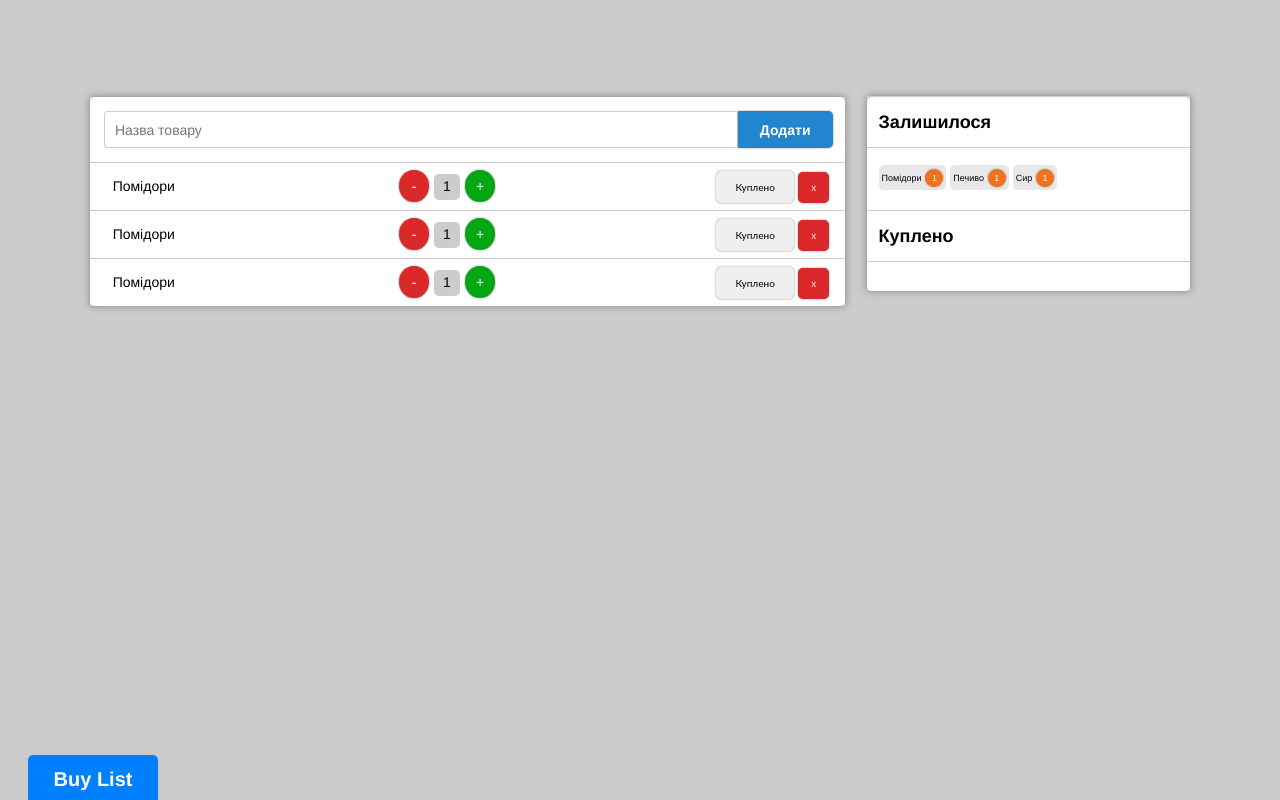
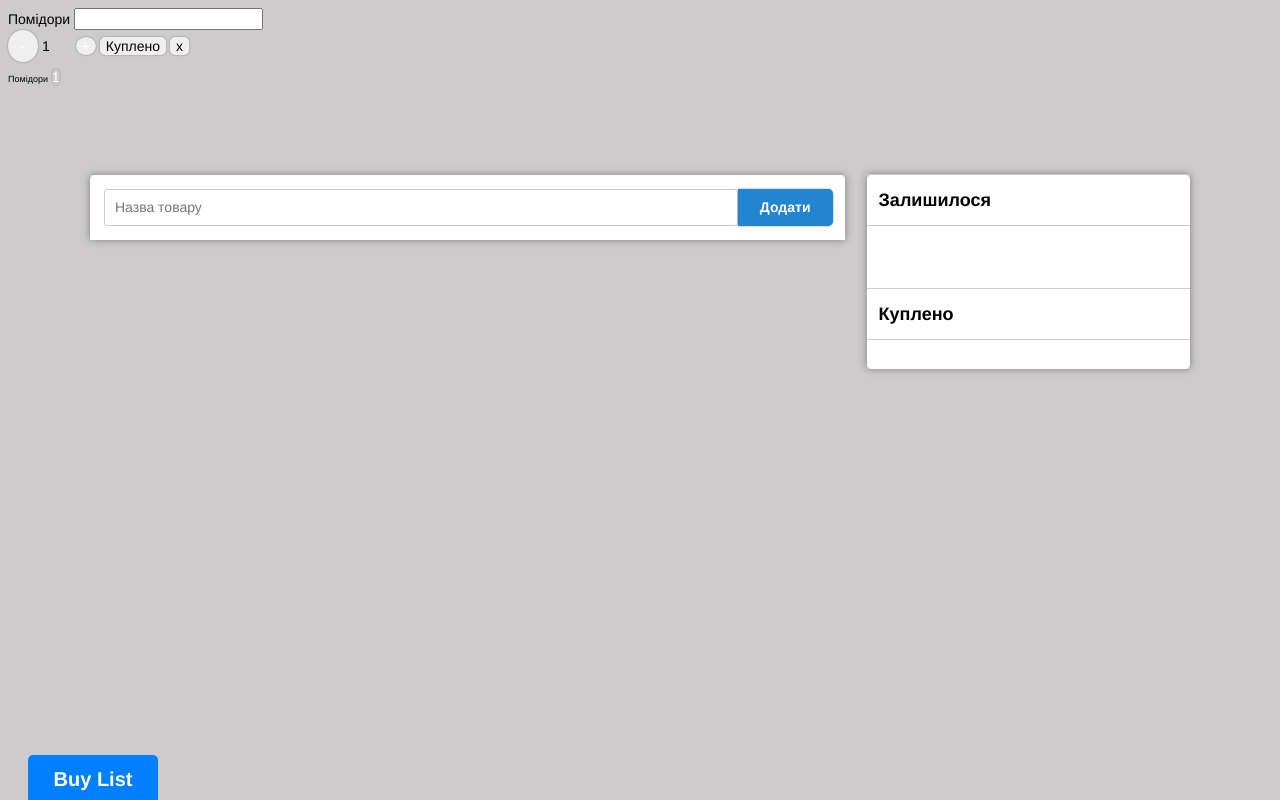
Before and after one commit to slavikgav/NIT, a plain HTML site: page index.html in a window 1280 px wide. Drawn offline with nearby package versions, Linux system fonts and the light colour scheme.

Commit message:
Update index.html

```diff
--- a/index.html
+++ b/index.html
@@ -6,6 +6,28 @@
     <link rel="stylesheet" type="text/css" href="main.css" />
 </head>
 <body>
+<div class="hidden">
+    <div class="bl-list">
+        <div class="bl-product">
+            <span class="bl-product-name" >Помідори</span>
+            <input type="text" class="new-name">
+        </div>
+        <div class="bl-count">
+            <button class="bl-minus disabled circle" data-tooltip="Зменшити кількість">-</button>
+            <div class="bl-label radius">1</div>
+            <button class="bl-plus circle" data-tooltip="Збільшити кількість">+</button>
+        </div>
+        <div class="bl-buttons">
+            <button class="button-buy radius" data-tooltip="Купити" >Куплено</button>
+            <button class="button-remove radius" data-tooltip="Видалити">х</button>
+        </div>
+    </div>
+
+    <div class="item radius">
+        <span class="not-bought-item" >Помідори</span>
+        <span class="not-bought-item-number circle">1</span>
+    </div>
+</div>
 <div class="bl-background">
     <div class="bl-left-column">
         <div class="head-form white-bg">
@@ -14,64 +36,10 @@
                 <button class="add-button bold" data-tooltip="Додати товар">Додати</button>
             </div>
         </div>
-           <div class="bl-list">
-              <div class="bl-product">
-                  <span class="bl-product-name">Помідори</span>
-              </div>
-              <div class="bl-count">
-                  <button class="bl-minus circle" data-tooltip="Зменшити кількість">-</button>
-                  <div class="bl-label radius">1</div>
-                  <button class="bl-plus circle" data-tooltip="Збільшити кількість">+</button>
-              </div>
-              <div class="bl-buttons">
-                  <button class="button-buy radius" data-tooltip="Купити" >Куплено</button>
-                  <button class="button-buy-number radius" data-tooltip="Видалити">х</button>
-              </div>
-           </div>
-           <div class="bl-list">
-              <div class="bl-product">
-                  <span class="bl-product-name">Помідори</span>
-              </div>
-              <div class="bl-count">
-                  <button class="bl-minus circle" data-tooltip="Зменшити кількість">-</button>
-                  <div class="bl-label radius">1</div>
-                  <button class="bl-plus circle" data-tooltip="Збільшити кількість">+</button>
-              </div>
-              <div class="bl-buttons">
-                  <button class="button-buy radius" data-tooltip="Купити" >Куплено</button>
-                  <button class="button-buy-number radius" data-tooltip="Видалити">х</button>
-              </div>
-           </div>
-          <div class="bl-list">
-              <div class="bl-product">
-                  <span class="bl-product-name">Помідори</span>
-              </div>
-              <div class="bl-count">
-                  <button class="bl-minus circle" data-tooltip="Зменшити кількість">-</button>
-                  <div class="bl-label radius">1</div>
-                  <button class="bl-plus circle" data-tooltip="Збільшити кількість">+</button>
-              </div>
-              <div class="bl-buttons">
-                  <button class="button-buy radius" data-tooltip="Купити" >Куплено</button>
-                  <button class="button-buy-number radius" data-tooltip="Видалити">х</button>
-              </div>
-           </div>
     </div>
     <div class="bl-right-column">
         <div class="bl-title-1 white-bg bold">Залишилося</div>
         <div class="not-bought-items white-bg">
-               <div class="item radius">
-                    <span class="not-bought-item">Помідори</span>
-                    <span class="not-bought-item-number circle">1</span>
-               </div>
-               <div class="item radius">
-                    <span class="not-bought-item">Печиво</span>
-                    <span class="not-bought-item-number circle">1</span>
-               </div>
-               <div class="item radius">
-                    <span class="not-bought-item">Сир</span>
-                    <span class="not-bought-item-number circle">1</span>
-               </div>
         </div>
         <div class="bl-title-2 white-bg bold">Куплено</div>
         <div class="bought-items white-bg">
@@ -83,5 +51,7 @@
     <h2>Created by:</h2>
     <h3>Gavryshko Yaroslav</h3>
 </div>
+<script	type="text/javascript" src="https://code.jquery.com/jquery-2.1.4.min.js"></script>
+<script	type="text/javascript" src="main.js"></script>
 </body>
 </html>
```
Lines whose indentation alone changed are shown as unchanged.
